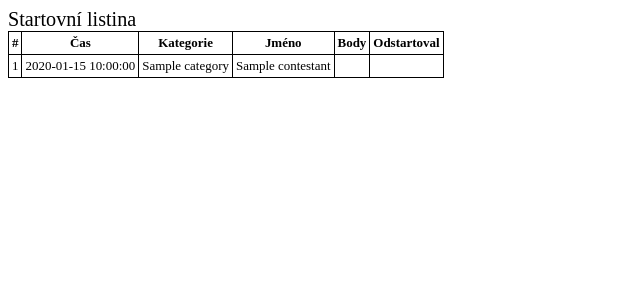
After one commit to gjask/vavpy, a Flask app: template vavpy/templates/start_list.html in a window 1280 px wide. The commit adds this page. Shown: the top 300 px of the page, without its empty margins (0-640 px from the left). Run offline with Flask 2, Linux system fonts and the light colour scheme; the template is opened without the code that fills it: most values are stand-ins (such as "Sample title", 1, 10 or a date in 2020); parts of the project's set-up code (start-up, migrations or seed data) failed here and were passed over; some libraries are stand-ins or nearby versions.

Commit message:
basic functionality improved

```diff
--- a/vavpy/model.py
+++ b/vavpy/model.py
@@ -94,7 +94,6 @@ class Start(BaseModel):
         cls.insert_many({'contestant': c} for c in contestants).execute()
 
 
-
 # class Time(BaseModel):
 #     gate = IntegerField()
 #     line = IntegerField()
--- a/vavpy/templates/entry_edit.html
+++ b/vavpy/templates/entry_edit.html
@@ -11,15 +11,16 @@
 {% endblock %}
 
 {% block content %}
+    <span class="header">Edit Entry</span>
     <form method="POST">
         {{ form.contact() }}
         <div data-toggle="fieldset" id="contestant-fieldset">
-        <button type="button" data-toggle="fieldset-add-row" data-target="#contestant-fieldset">Add</button>
             <table>
                 <tr>
                 {% for item in form.contestants[0] %}
                     <th>{{ item.label.text }}</th>
                 {% endfor %}
+                    <th>Remove</th>
                 </tr>
             {% for contestant in form.contestants %}
                 <tr data-toggle="fieldset-entry">
@@ -30,6 +31,7 @@
                 </tr>
             {% endfor %}
             </table>
+            <button type="button" data-toggle="fieldset-add-row" data-target="#contestant-fieldset">Add Line</button>
         </div>
         {{ form.save }}
         {{ form.paste }}
@@ -43,6 +45,8 @@
             </ul>
         {% endif %}
     </form>
+
+    <a href="{{ url_for('dashboard_view') }}">Back</a>
 
     <script src="https://ajax.googleapis.com/ajax/libs/jquery/3.1.1/jquery.min.js"></script>
     <script type="text/javascript" src="{{ url_for('static', filename='dynamic-form.js') }}"></script>
--- a/vavpy/templates/entry_list.html
+++ b/vavpy/templates/entry_list.html
@@ -1,7 +1,7 @@
 {% extends "main.html" %}
 
 {% block content %}
-    <table>
+    <table class="contact">
     {% for field_name in entry.contact._meta.sorted_field_names %}
         <tr>
             <th>{{ field_name }}</th>
@@ -9,7 +9,7 @@
         </tr>
     {% endfor %}
     </table>
-    <table>
+    <table class="list">
         <tr>
             <th>#</th>
             <th>Start Time</th>
--- a/vavpy/templates/macros.html
+++ b/vavpy/templates/macros.html
@@ -20,3 +20,11 @@
         </dd>
     {% endif %}
 {% endmacro %}
+
+{% macro simple_form(form) %}
+    <form method="POST">
+        {% for field in form %}
+            {{ field() }}
+        {% endfor %}
+    </form>
+{% endmacro %}
--- a/vavpy/templates/main.html
+++ b/vavpy/templates/main.html
@@ -1,22 +1,46 @@
 {#{% from "macros.html" import render_form_or_field with context %}#}
+{% from "macros.html" import simple_form %}
+{% set title='Vavřinecký potok' %}
 
 <!DOCTYPE html>
 <html lang="en">
 <head>
 {%  block head %}
     <meta charset="UTF-8">
-    <title>Vavřinecký potok</title>
+    <title>{{ title }}</title>
     <style>
     {% block style %}
+        body {
+            font-size: 0.9em;
+        }
+        div, table, div, p, span, input, button {
+            margin-bottom: 6px;
+            font-size: 0.9em;
+
+        }
+        form table, form td, form th {
+            border: none;
+        }
+        td input {
+            margin: 0;
+        }
         table, th, td {
             border: solid 1px;
             border-collapse: collapse;
+            padding: 3px;
+        }
+        table.contact {
+{#            float: left;#}
+        }
+        .header {
+            font: 1.4em bold
         }
     {% endblock %}
     </style>
 {% endblock %}
 </head>
 <body>
+{#<h1>{{ title }}</h1>#}
 <div class="flashes">
     {% for message in get_flashed_messages() %}
     <h3>{{ message }}</h3>
--- /dev/null
+++ b/vavpy/templates/start_list.html
@@ -0,0 +1,25 @@
+{% extends "main.html" %}
+
+{% block content %}
+    <span class="header">Startovní listina</span>
+    <table>
+        <tr>
+            <th>#</th>
+            <th>Čas</th>
+            <th>Kategorie</th>
+            <th>Jméno</th>
+            <th>Body</th>
+            <th>Odstartoval</th>
+        </tr>
+    {% for cnt in start_list %}
+        <tr>
+            <td>{{ cnt.number }}</td>
+            <td>{{ cnt.time }}</td>
+            <td>{{ cnt.contestant.category.name }}</td>
+            <td>{{ cnt.contestant.name }}</td>
+            <td></td>
+            <td></td>
+        </tr>
+    {% endfor %}
+    </table>
+{% endblock %}
```
Also changed, not shown: vavpy/forms.py (+17 -3 lines), vavpy/templates/dashboard.html (+6 -4 lines), vavpy/views.py (+33 -3 lines).
